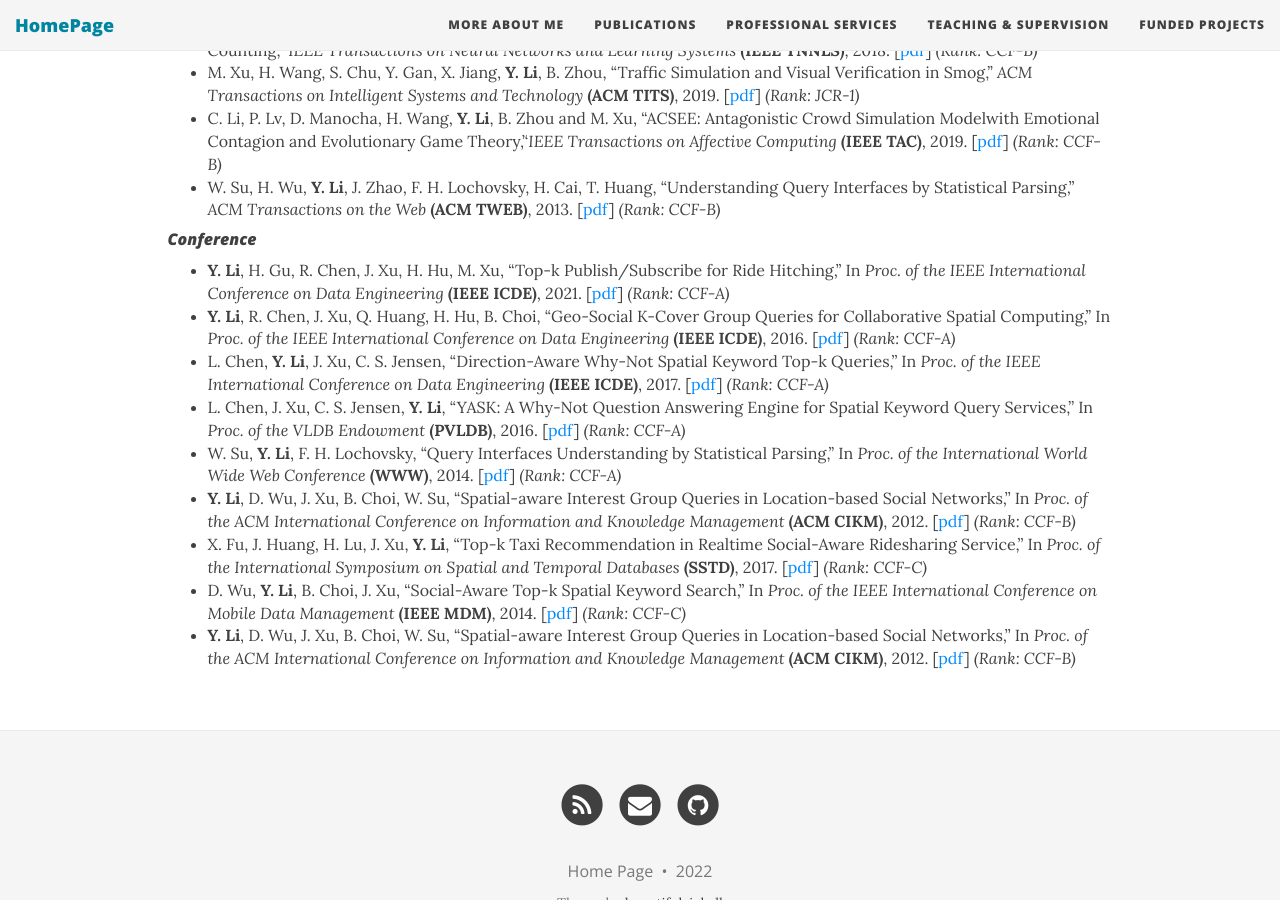
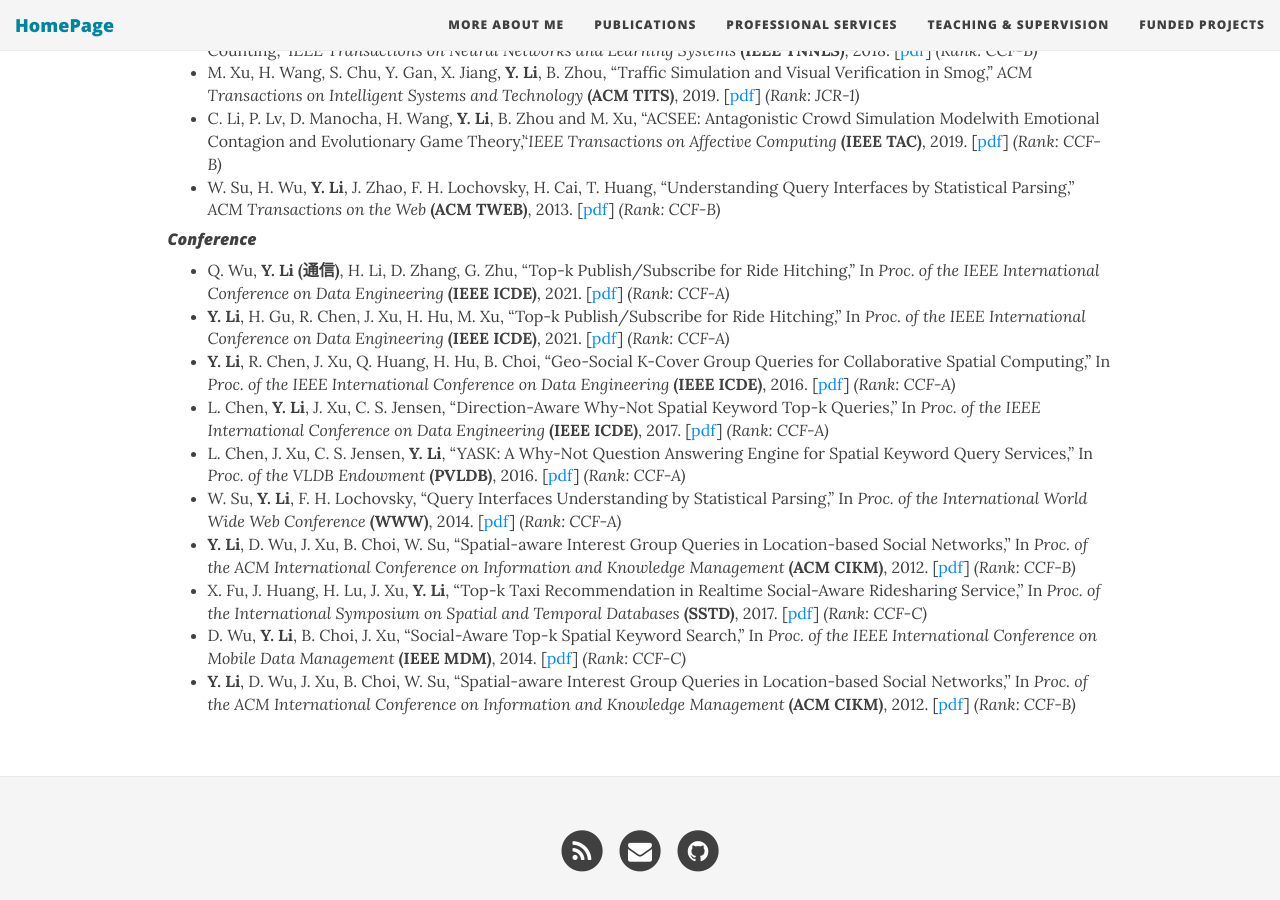
Before and after one commit to zzudb/zzudb.github.io, a Jekyll site: the page built from pages/mypublications.md, in a window 1280 px wide and 900 px high, scrolled down 566 px. Built offline with Jekyll 4.4.1, drawn with Linux system fonts in a browser that asks for light colours; nearby versions of some CDN libraries.

Commit message:
Update mypublications.md

```diff
--- a/pages/mypublications.md
+++ b/pages/mypublications.md
@@ -21,6 +21,8 @@ show-avatar: false
 
 #### _Conference_
 
+
+* Q. Wu, **Y. Li (通信)**, H. Li, D. Zhang, G. Zhu, "Top-k Publish/Subscribe for Ride Hitching,'' In _Proc. of the IEEE International Conference on Data Engineering_  **(IEEE ICDE)**, 2021. [[pdf](https://zzudb.github.io/pages/mypublications/)] _(Rank: CCF-A)_
 * **Y. Li**, H. Gu, R. Chen, J. Xu, H. Hu, M. Xu, "Top-k Publish/Subscribe for Ride Hitching,'' In _Proc. of the IEEE International Conference on Data Engineering_  **(IEEE ICDE)**, 2021. [[pdf](https://zzudb.github.io/pages/mypublications/)] _(Rank: CCF-A)_
 * **Y. Li**, R. Chen, J. Xu, Q. Huang, H. Hu, B. Choi, "Geo-Social K-Cover Group Queries for Collaborative Spatial Computing,'' In _Proc. of the IEEE International Conference on Data Engineering_ **(IEEE ICDE)**, 2016. [[pdf](https://zzudb.github.io/pages/mypublications/)] _(Rank: CCF-A)_
 * L. Chen, **Y. Li**, J. Xu, C. S. Jensen, "Direction-Aware Why-Not Spatial Keyword Top-k Queries,'' In _Proc. of the IEEE International Conference on Data Engineering_ **(IEEE ICDE)**, 2017. [[pdf](https://zzudb.github.io/pages/mypublications/)] _(Rank: CCF-A)_
```
